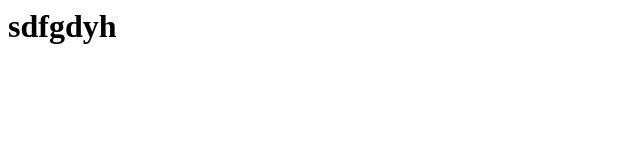
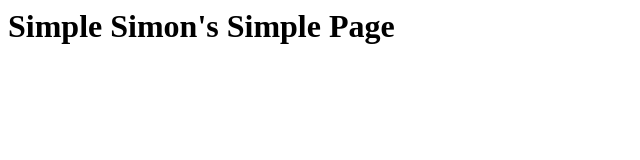
Before and after one commit to farenteria/Simple-Simon-Game, a plain HTML site: page public/index.html in a window 1280 px wide. Shown: the whole page, without its empty margins (0-640 px from the left). Drawn offline with Linux system fonts and the light colour scheme.

Commit message:
Changed heading for Index file, and added gitignore file

```diff
--- a/public/index.html
+++ b/public/index.html
@@ -4,6 +4,6 @@
 	<title>Simple Simon</title>
 </head>
 <body>
-	<h1>sdfgdyh</h1>
+	<h1>Simple Simon's Simple Page</h1>
 </body>
 </html>
```
Also changed, not shown: 1 other file.
